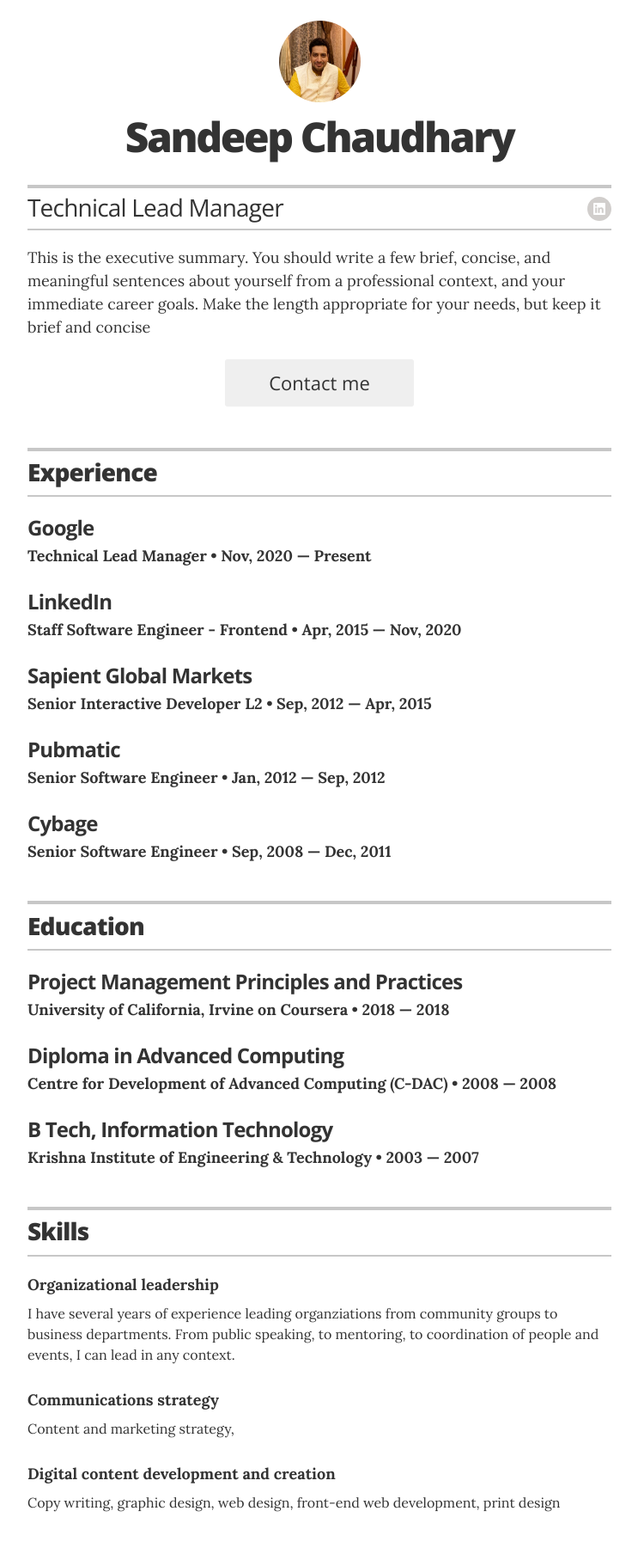
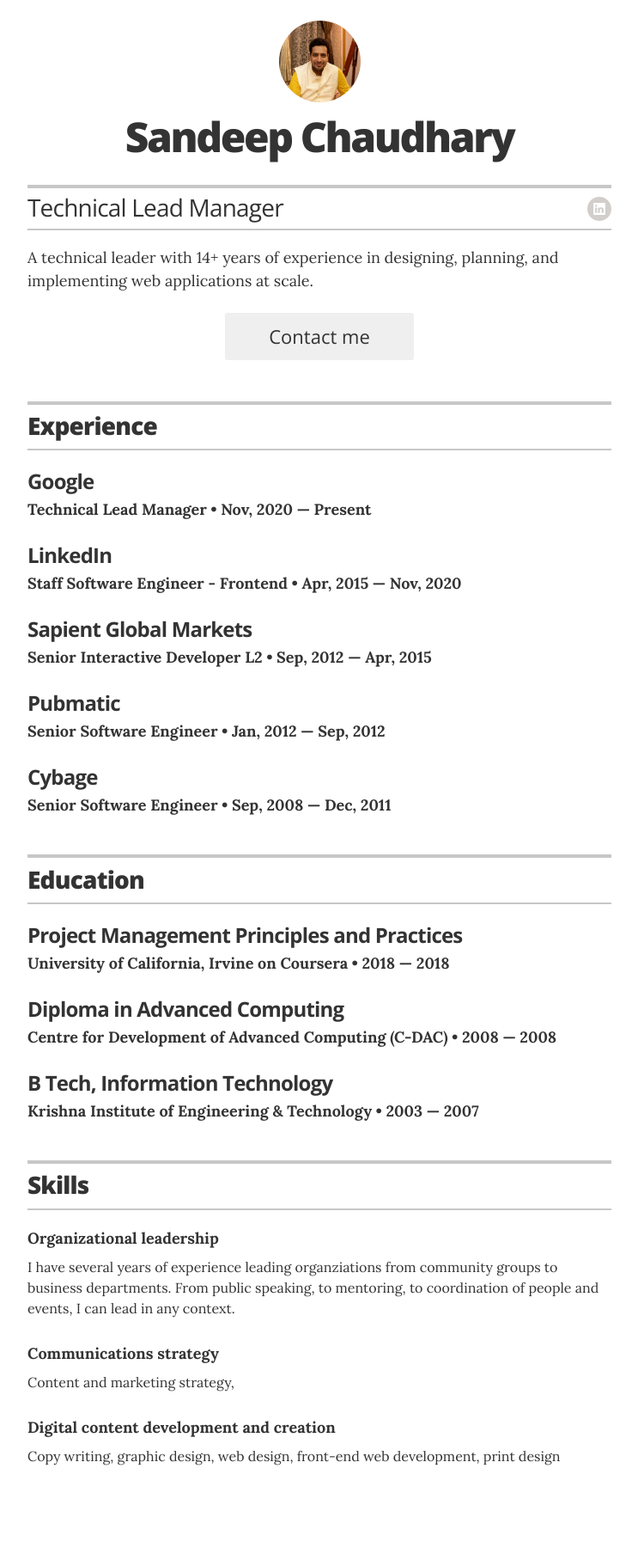
Before and after one commit to schaudhary91/schaudhary91.github.io.old, a Jekyll site: the page built from index.html, in a window 1280 px wide. Shown: the whole page at 86% size, without its empty margins (268-1011 px from the left). Built offline with Jekyll 4.4.1, drawn with Linux system fonts in a browser that asks for light colours; after the commit the page ends 1754 px from its top, so only the background shows below that.

Commit message:
Updated intro

```diff
--- a/_config.yml
+++ b/_config.yml
@@ -23,7 +23,7 @@
 resume_header_contact_info:     "Bengaluru • +91 8130658800 • achaudhary91@gmail.com"
 display_header_contact_info:    "yes"
 
-resume_header_intro: "<p>This is the executive summary. You should write a few brief, concise, and meaningful sentences about yourself from a professional context, and your immediate career goals. Make the length appropriate for your needs, but keep it brief and concise</p>"
+resume_header_intro: "<p>A technical leader with 14+ years of experience in designing, planning, and implementing web applications at scale.</p>"
 
 # use "yes" to display the email contact button,
 # "no" to display an "I'm not looking for work" message,
```
